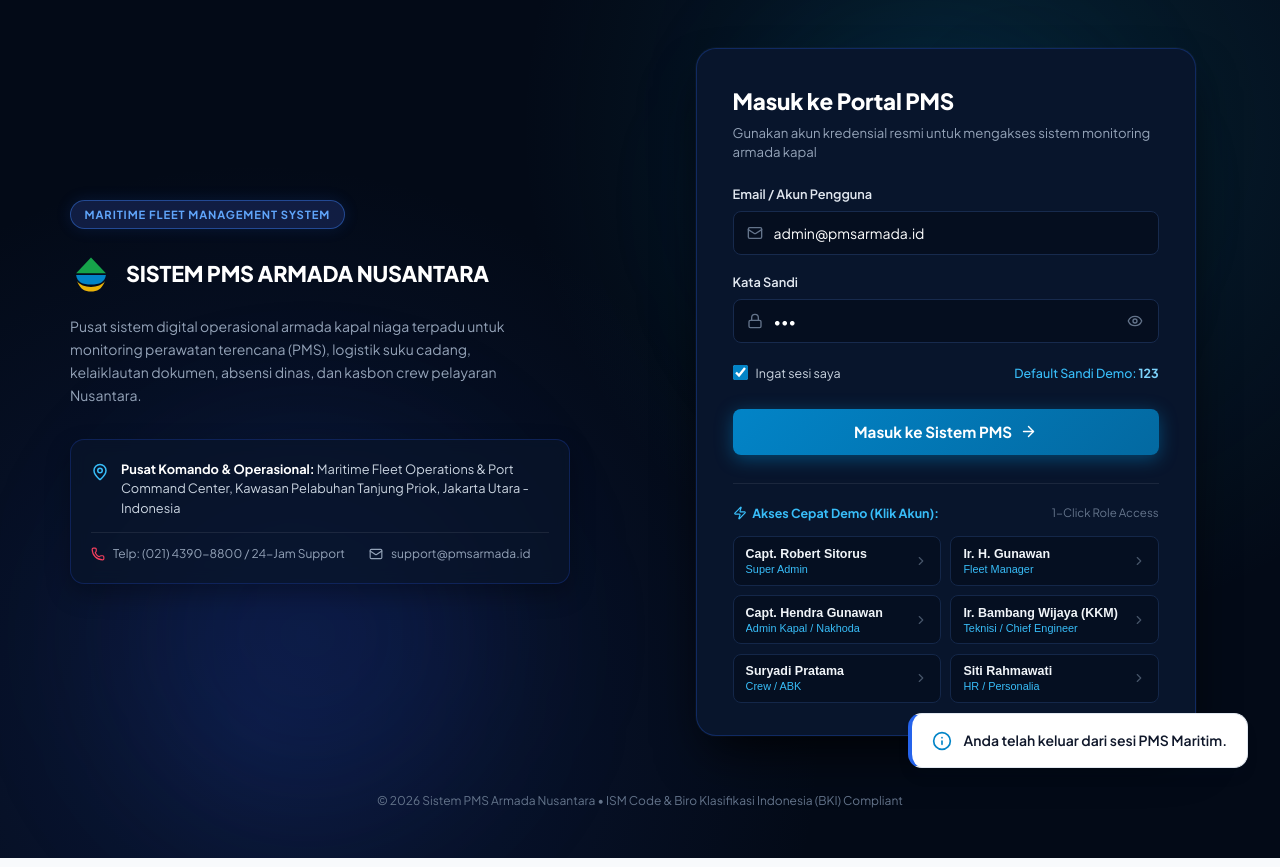
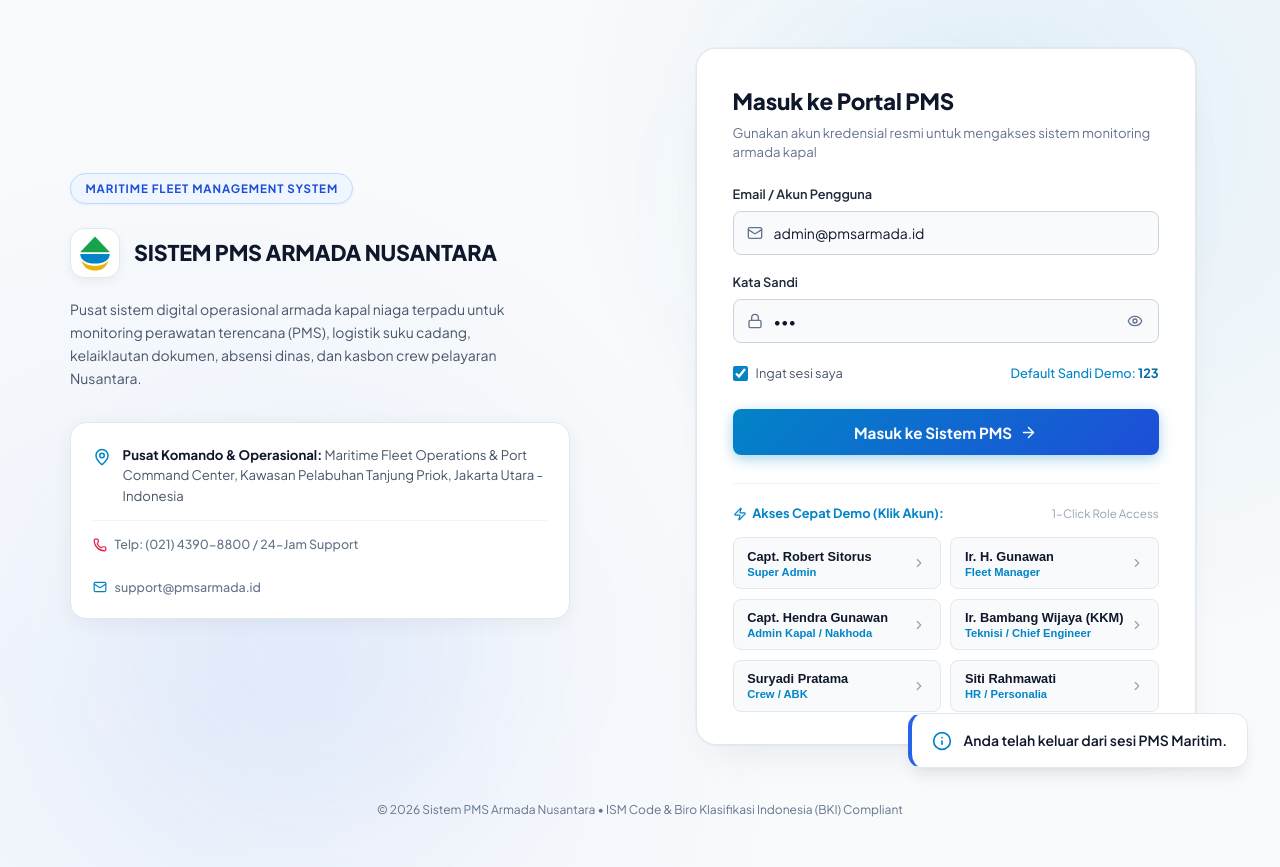
Before and after one commit to Prasetya1721/PMS.v2, a React (Vite) app: page / in a window 1280 px wide. Both pictures are taken after a click on the button 1229 px from the left and 33 px from the top of the page. Built offline with nearby package versions, Linux system fonts and the light colour scheme.

Commit message:
feat: change login portal theme to modern light mode

```diff
--- a/src/index.css
+++ b/src/index.css
@@ -1279,16 +1279,16 @@ textarea.form-control {
 }
 
 /* ==========================================================================
-   SISTEM PMS ARMADA NUSANTARA - PORTAL LOGIN STYLES
+   SISTEM PMS ARMADA NUSANTARA - PORTAL LOGIN STYLES (LIGHT MODE)
    ========================================================================== */
 
 .bhk-login-wrapper {
   min-height: 100vh;
   width: 100%;
-  background-color: #030a17;
+  background-color: #f8fafc;
   background-image:
-    radial-gradient(circle at 80% 15%, rgba(14, 116, 144, 0.2) 0%, transparent 40%),
-    radial-gradient(circle at 20% 85%, rgba(30, 58, 138, 0.28) 0%, transparent 45%);
+    radial-gradient(circle at 85% 15%, rgba(2, 132, 199, 0.08) 0%, transparent 40%),
+    radial-gradient(circle at 15% 85%, rgba(37, 99, 235, 0.06) 0%, transparent 45%);
   position: relative;
   display: flex;
   align-items: center;
@@ -1310,7 +1310,7 @@ textarea.form-control {
   right: 15%;
   width: 320px;
   height: 320px;
-  background: rgba(2, 132, 199, 0.15);
+  background: rgba(2, 132, 199, 0.07);
 }
 
 .bhk-glow-bottom-left {
@@ -1318,7 +1318,7 @@ textarea.form-control {
   left: 10%;
   width: 360px;
   height: 360px;
-  background: rgba(30, 64, 175, 0.18);
+  background: rgba(37, 99, 235, 0.06);
 }
 
 .bhk-login-container {
@@ -1349,16 +1349,16 @@ textarea.form-control {
 
 .bhk-pill-badge {
   display: inline-block;
-  background: rgba(23, 37, 84, 0.7);
-  border: 1px solid rgba(59, 130, 246, 0.45);
-  color: #60a5fa;
-  font-size: 0.7rem;
+  background: #eff6ff;
+  border: 1px solid #bfdbfe;
+  color: #1d4ed8;
+  font-size: 0.72rem;
   font-weight: 700;
   letter-spacing: 0.08em;
-  padding: 0.3rem 0.85rem;
+  padding: 0.35rem 0.9rem;
   border-radius: 9999px;
   margin-bottom: 1.5rem;
-  box-shadow: 0 0 15px rgba(37, 99, 235, 0.15);
+  box-shadow: 0 1px 3px rgba(37, 99, 235, 0.08);
 }
 
 .bhk-brand-header {
@@ -1373,12 +1373,18 @@ textarea.form-control {
   display: flex;
   align-items: center;
   justify-content: center;
+  width: 50px;
+  height: 50px;
+  background: #ffffff;
+  border: 1px solid #e2e8f0;
+  border-radius: var(--radius-lg);
+  box-shadow: 0 4px 10px rgba(15, 23, 42, 0.05);
 }
 
 .bhk-company-name {
   font-size: 1.35rem;
   font-weight: 800;
-  color: #ffffff;
+  color: #0f172a;
   letter-spacing: -0.01em;
   line-height: 1.25;
   margin: 0;
@@ -1386,24 +1392,23 @@ textarea.form-control {
 
 .bhk-company-desc {
   font-size: 0.875rem;
-  color: #94a3b8;
+  color: #475569;
   line-height: 1.65;
   margin-bottom: 2rem;
   max-width: 480px;
 }
 
 .bhk-contact-card {
-  background: rgba(8, 20, 42, 0.75);
-  border: 1px solid rgba(30, 64, 175, 0.35);
-  backdrop-filter: blur(8px);
-  border-radius: 14px;
-  padding: 1.25rem;
+  background: #ffffff;
+  border: 1px solid #e2e8f0;
+  border-radius: 16px;
+  padding: 1.35rem;
   width: 100%;
   max-width: 500px;
   display: flex;
   flex-direction: column;
   gap: 0.875rem;
-  box-shadow: 0 10px 25px rgba(0, 0, 0, 0.3);
+  box-shadow: 0 4px 20px rgba(15, 23, 42, 0.05);
 }
 
 .bhk-contact-item {
@@ -1413,20 +1418,20 @@ textarea.form-control {
 }
 
 .bhk-pin-icon {
-  color: #38bdf8;
+  color: #0284c7;
   flex-shrink: 0;
   margin-top: 3px;
 }
 
 .bhk-contact-text {
-  font-size: 0.8rem;
-  color: #cbd5e1;
-  line-height: 1.5;
+  font-size: 0.825rem;
+  color: #475569;
+  line-height: 1.55;
 }
 
 .bhk-contact-label {
   font-weight: 700;
-  color: #ffffff;
+  color: #0f172a;
 }
 
 .bhk-contact-footer-row {
@@ -1434,24 +1439,25 @@ textarea.form-control {
   align-items: center;
   gap: 1.5rem;
   flex-wrap: wrap;
-  padding-top: 0.75rem;
-  border-top: 1px solid rgba(255, 255, 255, 0.08);
+  padding-top: 0.875rem;
+  border-top: 1px solid #f1f5f9;
 }
 
 .bhk-contact-subitem {
   display: flex;
   align-items: center;
   gap: 0.5rem;
-  font-size: 0.75rem;
-  color: #94a3b8;
+  font-size: 0.78rem;
+  color: #64748b;
+  font-weight: 500;
 }
 
 .bhk-phone-icon {
-  color: #f43f5e;
+  color: #e11d48;
 }
 
 .bhk-mail-icon {
-  color: #94a3b8;
+  color: #0284c7;
 }
 
 /* RIGHT COLUMN (LOGIN CARD) */
@@ -1462,15 +1468,15 @@ textarea.form-control {
 }
 
 .bhk-login-card {
-  background: #08152c;
-  border: 1px solid rgba(37, 99, 235, 0.28);
+  background: #ffffff;
+  border: 1px solid #e2e8f0;
   border-radius: 20px;
   padding: 2.25rem 2.25rem 2rem;
   width: 100%;
   max-width: 500px;
   box-shadow:
-    0 25px 50px -12px rgba(0, 0, 0, 0.8),
-    0 0 0 1px rgba(255, 255, 255, 0.03);
+    0 20px 40px -15px rgba(15, 23, 42, 0.08),
+    0 0 1px 1px rgba(15, 23, 42, 0.04);
   text-align: left;
 }
 
@@ -1481,14 +1487,14 @@ textarea.form-control {
 .bhk-card-title {
   font-size: 1.4rem;
   font-weight: 800;
-  color: #ffffff;
+  color: #0f172a;
   margin-bottom: 0.35rem;
   letter-spacing: -0.01em;
 }
 
 .bhk-card-subtitle {
   font-size: 0.825rem;
-  color: #94a3b8;
+  color: #64748b;
   line-height: 1.4;
 }
 
@@ -1507,7 +1513,7 @@ textarea.form-control {
 .bhk-label {
   font-size: 0.8rem;
   font-weight: 600;
-  color: #e2e8f0;
+  color: #1e293b;
 }
 
 .bhk-input-wrap {
@@ -1526,11 +1532,11 @@ textarea.form-control {
 .bhk-input {
   width: 100%;
   height: 44px;
-  background: #050e1f;
-  border: 1px solid #172a4d;
+  background: #f8fafc;
+  border: 1px solid #cbd5e1;
   border-radius: 8px;
   padding: 0 2.5rem;
-  color: #ffffff;
+  color: #0f172a;
   font-family: inherit;
   font-size: 0.875rem;
   outline: none;
@@ -1539,8 +1545,8 @@ textarea.form-control {
 
 .bhk-input:focus {
   border-color: #0284c7;
-  box-shadow: 0 0 0 3px rgba(2, 132, 199, 0.25);
-  background: #061126;
+  box-shadow: 0 0 0 3px rgba(2, 132, 199, 0.15);
+  background: #ffffff;
 }
 
 .bhk-toggle-eye {
@@ -1557,14 +1563,14 @@ textarea.form-control {
 }
 
 .bhk-toggle-eye:hover {
-  color: #94a3b8;
+  color: #0f172a;
 }
 
 .bhk-meta-row {
   display: flex;
   align-items: center;
   justify-content: space-between;
-  font-size: 0.78rem;
+  font-size: 0.8rem;
   padding: 0.15rem 0;
 }
 
@@ -1572,7 +1578,7 @@ textarea.form-control {
   display: flex;
   align-items: center;
   gap: 0.5rem;
-  color: #cbd5e1;
+  color: #475569;
   cursor: pointer;
   user-select: none;
 }
@@ -1585,20 +1591,19 @@ textarea.form-control {
 }
 
 .bhk-demo-hint {
-  color: #38bdf8;
+  color: #0284c7;
   font-weight: 500;
 }
 
 .bhk-demo-hint strong {
   font-weight: 700;
-  color: #7dd3fc;
+  color: #0369a1;
 }
 
 .bhk-submit-btn {
   width: 100%;
   height: 46px;
-  background: #0284c7;
-  background: linear-gradient(135deg, #0284c7 0%, #0369a1 100%);
+  background: linear-gradient(135deg, #0284c7 0%, #1d4ed8 100%);
   border: none;
   border-radius: 8px;
   color: #ffffff;
@@ -1610,14 +1615,14 @@ textarea.form-control {
   justify-content: center;
   gap: 0.5rem;
   cursor: pointer;
-  box-shadow: 0 4px 18px rgba(2, 132, 199, 0.45);
+  box-shadow: 0 4px 14px rgba(2, 132, 199, 0.35);
   transition: all 0.2s ease;
   margin-top: 0.35rem;
 }
 
 .bhk-submit-btn:hover {
-  background: linear-gradient(135deg, #0369a1 0%, #0284c7 100%);
-  box-shadow: 0 6px 24px rgba(2, 132, 199, 0.6);
+  background: linear-gradient(135deg, #0369a1 0%, #1e40af 100%);
+  box-shadow: 0 6px 20px rgba(2, 132, 199, 0.45);
   transform: translateY(-1px);
 }
 
@@ -1625,7 +1630,7 @@ textarea.form-control {
 .bhk-quick-section {
   margin-top: 1.75rem;
   padding-top: 1.25rem;
-  border-top: 1px solid rgba(255, 255, 255, 0.08);
+  border-top: 1px solid #f1f5f9;
 }
 
 .bhk-quick-header {
@@ -1639,17 +1644,17 @@ textarea.form-control {
   display: flex;
   align-items: center;
   gap: 0.35rem;
-  color: #38bdf8;
+  color: #0284c7;
   font-weight: 700;
-  font-size: 0.78rem;
+  font-size: 0.8rem;
 }
 
 .bhk-zap-icon {
-  color: #38bdf8;
+  color: #0284c7;
 }
 
 .bhk-quick-tag {
-  color: #64748b;
+  color: #94a3b8;
   font-size: 0.72rem;
 }
 
@@ -1660,10 +1665,10 @@ textarea.form-control {
 }
 
 .bhk-account-btn {
-  background: #050f21;
-  border: 1px solid #142749;
+  background: #f8fafc;
+  border: 1px solid #e2e8f0;
   border-radius: 8px;
-  padding: 0.6rem 0.75rem;
+  padding: 0.65rem 0.85rem;
   display: flex;
   align-items: center;
   justify-content: space-between;
@@ -1674,10 +1679,10 @@ textarea.form-control {
 }
 
 .bhk-account-btn:hover {
-  background: #081836;
-  border-color: #0284c7;
+  background: #f0f9ff;
+  border-color: #bae6fd;
   transform: translateY(-1px);
-  box-shadow: 0 4px 12px rgba(0, 0, 0, 0.3);
+  box-shadow: 0 4px 10px rgba(2, 132, 199, 0.08);
 }
 
 .bhk-account-info {
@@ -1686,18 +1691,18 @@ textarea.form-control {
 }
 
 .bhk-account-name {
-  font-size: 0.78rem;
+  font-size: 0.8rem;
   font-weight: 700;
-  color: #f1f5f9;
+  color: #0f172a;
   white-space: nowrap;
   overflow: hidden;
   text-overflow: ellipsis;
 }
 
 .bhk-account-role {
-  font-size: 0.68rem;
-  color: #38bdf8;
-  font-weight: 500;
+  font-size: 0.7rem;
+  color: #0284c7;
+  font-weight: 600;
   margin-top: 2px;
   white-space: nowrap;
   overflow: hidden;
@@ -1705,13 +1710,13 @@ textarea.form-control {
 }
 
 .bhk-chevron {
-  color: #475569;
+  color: #94a3b8;
   flex-shrink: 0;
   margin-left: 0.25rem;
 }
 
 .bhk-account-btn:hover .bhk-chevron {
-  color: #38bdf8;
+  color: #0284c7;
   transform: translateX(2px);
 }
 
```
